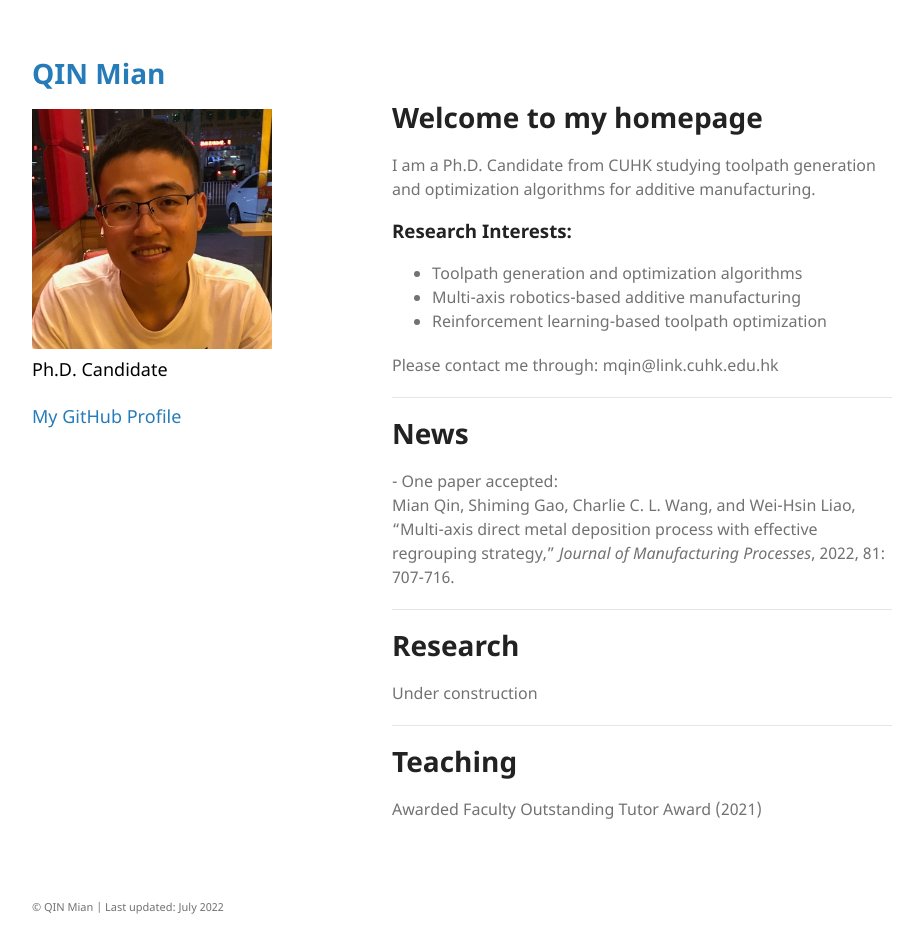
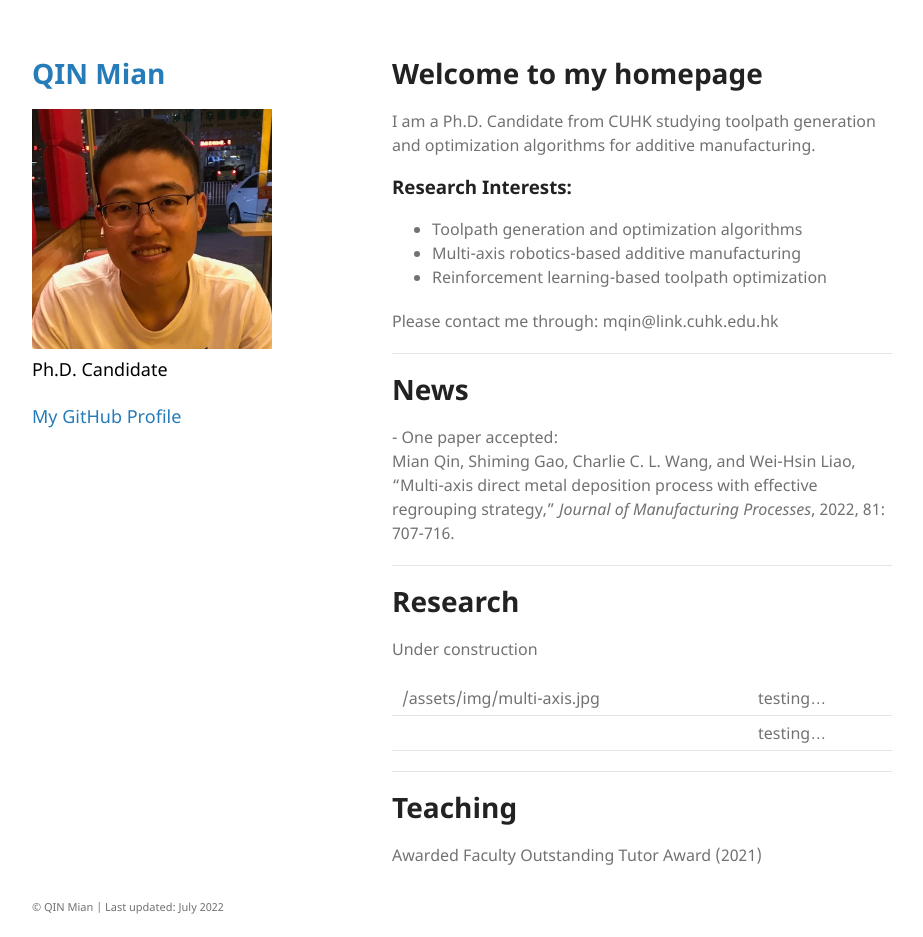
Before and after one commit to mqincuhk/mqincuhk.github.io, a Jekyll site: the page built from index.md, in a window 1280 px wide and 937 px high. Shown: the whole window, without its empty margins (178-1101 px from the left). Built offline with Jekyll 4.4.1, drawn with Linux system fonts in a browser that asks for light colours; a script that is not in the unit is left out; our own code applies the rules of GitHub Pages for plain Markdown files.

Commit message:
update index

```diff
--- a/index.md
+++ b/index.md
@@ -1,7 +1,6 @@
 ---
 layout: default
 ---
-<br>
 
 # **Welcome to my homepage**
 
@@ -24,6 +23,11 @@ Mian Qin, Shiming Gao, Charlie C. L. Wang, and Wei-Hsin Liao, "Multi-axis direct
 # **Research**
 Under construction
 
+
+| /assets/img/multi-axis.jpg           | testing... |
+|   | testing... |
+
+
 ---
 # **Teaching**
 Awarded Faculty Outstanding Tutor Award (2021)
```
Also changed, not shown: assets/img/multi-axis.jpg (added).
